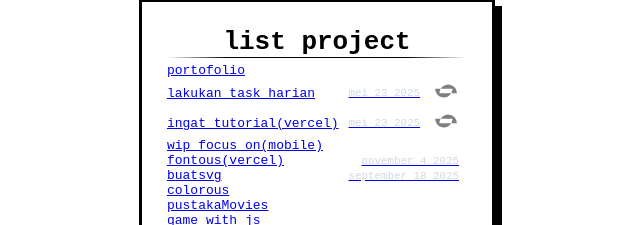
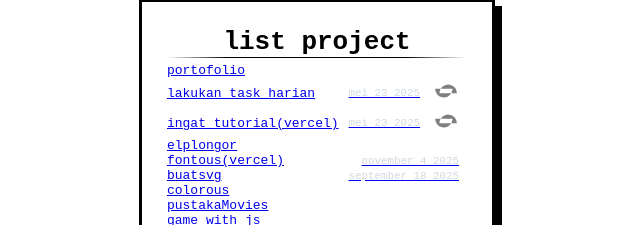
Before and after one commit to noelao/noelao.github.io, a plain HTML site: page index.html in a window 1280 px wide. Shown: the part 165-390 px from the top of the page, without its empty margins (323-963 px from the left). Drawn offline with Linux system fonts and the light colour scheme.

Commit message:
Update index.html

```diff
--- a/index.html
+++ b/index.html
@@ -157,7 +157,7 @@
                     </a>
 
 
-                    <a href="https://noelao.github.io/baseBaru/">wip focus on(mobile)</a>
+                    <a href="https://elplongor-sigma.vercel.app/">elplongor</a>
 
                     <a href="https://fontous.vercel.app/">fontous(vercel)<small>november 4 2025</small></a>
 
```
